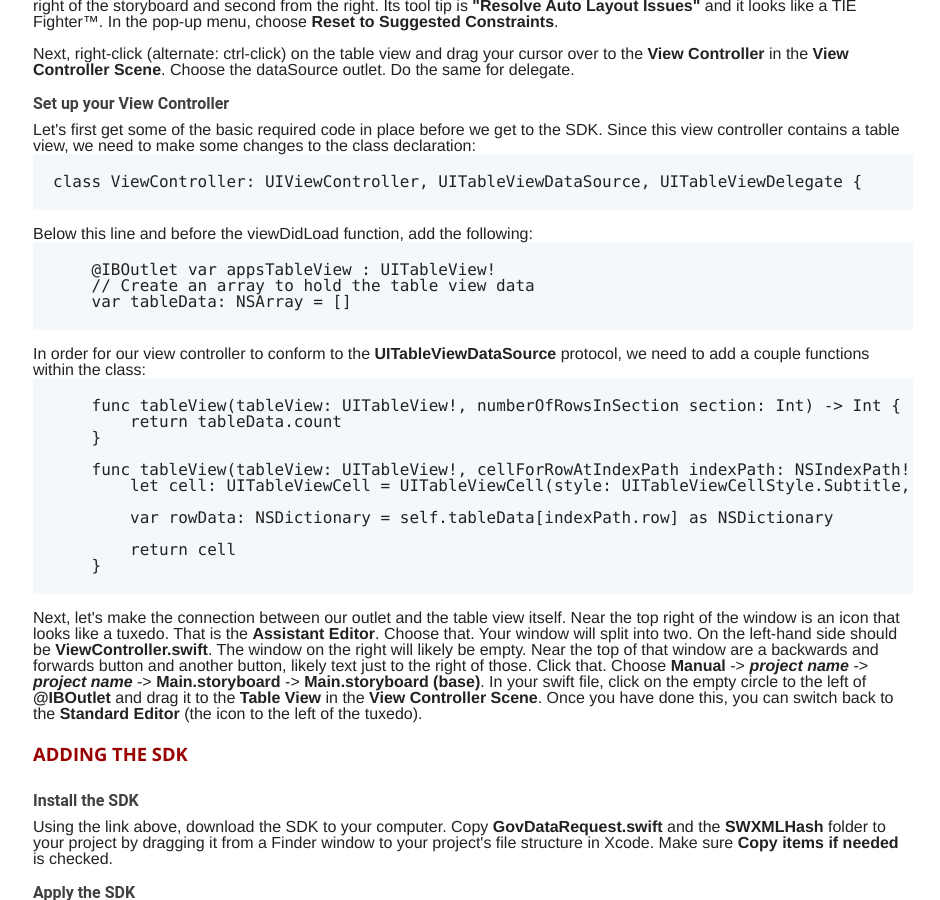
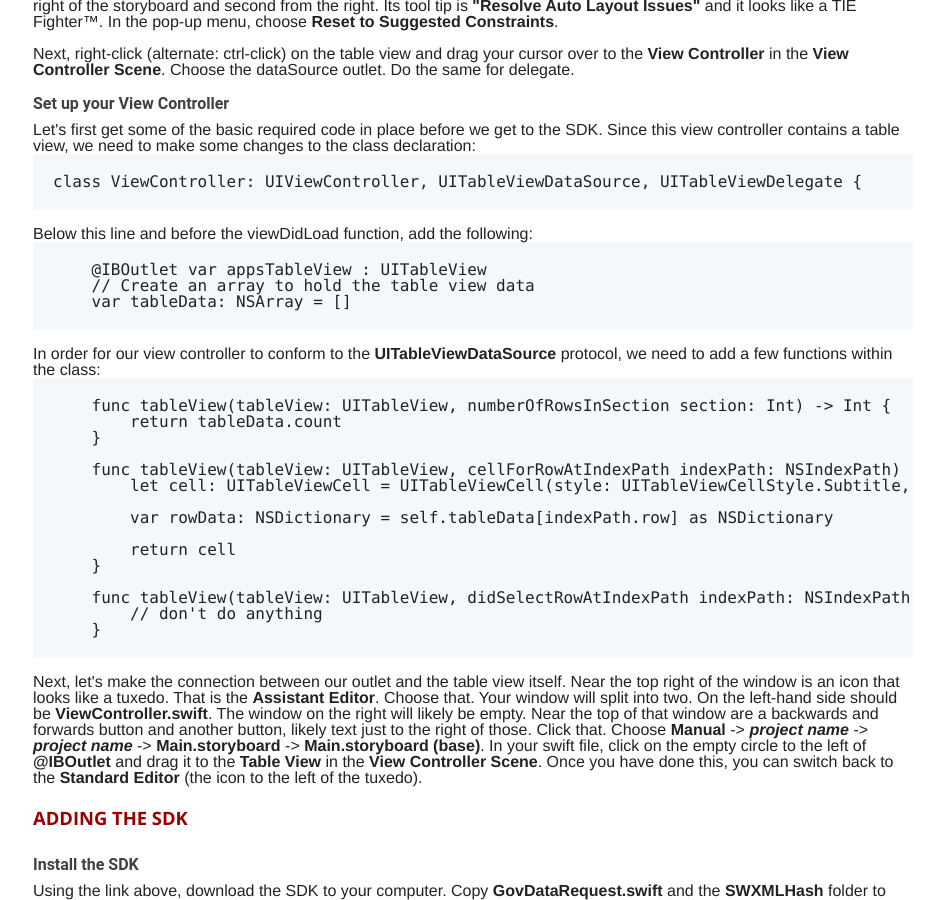
Before and after one commit to USDepartmentofLabor/Swift-Sample-App, a Jekyll site: the page built from index.html, in a window 1280 px wide and 900 px high, scrolled down 604 px. Shown: the whole window, without its empty margins (162-1102 px from the left). Built offline with Jekyll 4.4.1, drawn with Linux system fonts in a browser that asks for light colours; nearby versions of some CDN libraries; some of the changed text lies outside the part shown.

Commit message:
Updated UITableView methods for Xcode 6 Beta 7

```diff
--- a/index.html
+++ b/index.html
@@ -30,22 +30,27 @@ Let's first get some of the basic required code in place before we get to the SD
 
 <pre class="prettyprint">class ViewController: UIViewController, UITableViewDataSource, UITableViewDelegate {</pre><br>
 Below this line and before the viewDidLoad function, add the following:
-<pre class="prettyprint">    @IBOutlet var appsTableView : UITableView!
+<pre class="prettyprint">    @IBOutlet var appsTableView : UITableView
     // Create an array to hold the table view data
     var tableData: NSArray = []
 </pre><br>
-In order for our view controller to conform to the <strong>UITableViewDataSource</strong> protocol, we need to add a couple functions within the class:
-<pre class="prettyprint">    func tableView(tableView: UITableView!, numberOfRowsInSection section: Int) -> Int {
+In order for our view controller to conform to the <strong>UITableViewDataSource</strong> protocol, we need to add a few functions within the class:
+<pre class="prettyprint">    func tableView(tableView: UITableView, numberOfRowsInSection section: Int) -> Int {
         return tableData.count
     }
 
-    func tableView(tableView: UITableView!, cellForRowAtIndexPath indexPath: NSIndexPath!) -> UITableViewCell! {
+    func tableView(tableView: UITableView, cellForRowAtIndexPath indexPath: NSIndexPath) -> UITableViewCell {
         let cell: UITableViewCell = UITableViewCell(style: UITableViewCellStyle.Subtitle, reuseIdentifier: "MyTestCell")
 
         var rowData: NSDictionary = self.tableData[indexPath.row] as NSDictionary
 
         return cell
     }
+
+    func tableView(tableView: UITableView, didSelectRowAtIndexPath indexPath: NSIndexPath) {
+        // don't do anything
+    }
+
 </pre><br>
 Next, let's make the connection between our outlet and the table view itself.  Near the top right of the window is an icon that looks like a tuxedo.  That is the <strong>Assistant Editor</strong>.  Choose that.  Your window will split into two.  On the left-hand side should be <strong>ViewController.swift</strong>.  The window on the right will likely be empty.  Near the top of that window are a backwards and forwards button and another button, likely text just to the right of those.  Click that.  Choose <strong>Manual</strong> -&gt; <strong><i>project name</i></strong> -&gt; <strong><i>project name</i></strong> -&gt; <strong>Main.storyboard</strong> -&gt; <strong>Main.storyboard (base)</strong>.  In your swift file, click on the empty circle to the left of <strong>@IBOutlet</strong> and drag it to the <strong>Table View</strong> in the <strong>View Controller Scene</strong>.  Once you have done this, you can switch back to the <strong>Standard Editor</strong> (the icon to the left of the tuxedo).
 </div>
@@ -99,13 +104,13 @@ Back up in the <strong>viewDidLoad</strong> function, add the following:
         firstRequest.callAPIMethod(method: "DOLAgency/Agencies", arguments: arguments)
 </pre><br>
 <h4 class="subtitle">Modify the Table View Functions</h4>
-Add the following right above the return statement in <strong>func tableView(tableView: UITableView!, cellForRowAtIndexPath indexPath: NSIndexPath!) -> UITableViewCell!</strong>
+Add the following right above the return statement in <strong>func tableView(tableView: UITableView, cellForRowAtIndexPath indexPath: NSIndexPath) -> UITableViewCell</strong>
 
-<pre class="prettyprint">        cell.textLabel.text = rowData["Agency"] as String
+<pre class="prettyprint">        cell.textLabel?.text = rowData["Agency"] as? String
 
         var agencyName: NSString = rowData["AgencyFullName"] as NSString
 
-        cell.detailTextLabel.text = agencyName
+        cell.detailTextLabel?.text = agencyName
 </pre><br>
 You're done.  Run your app!
 </div>
@@ -117,7 +122,7 @@ You're done.  Run your app!
 
 class ViewController: UIViewController, UITableViewDataSource, UITableViewDelegate, GovDataRequestProtocol {
 
-    @IBOutlet var appsTableView : UITableView!
+    @IBOutlet var appsTableView : UITableView
     // Create an array to hold the table view data
     var tableData: NSArray = []
 
@@ -146,22 +151,26 @@ class ViewController: UIViewController, UITableViewDataSource, UITableViewDelega
         // Dispose of any resources that can be recreated.
     }
 
-    func tableView(tableView: UITableView!, numberOfRowsInSection section: Int) -> Int {
+    func tableView(tableView: UITableView, numberOfRowsInSection section: Int) -> Int {
         return tableData.count
     }
 
-    func tableView(tableView: UITableView!, cellForRowAtIndexPath indexPath: NSIndexPath!) -> UITableViewCell! {
+    func tableView(tableView: UITableView, cellForRowAtIndexPath indexPath: NSIndexPath) -> UITableViewCell {
         let cell: UITableViewCell = UITableViewCell(style: UITableViewCellStyle.Subtitle, reuseIdentifier: "MyTestCell")
 
         var rowData: NSDictionary = self.tableData[indexPath.row] as NSDictionary
 
-        cell.textLabel.text = rowData["Agency"] as String
+        cell.textLabel?.text = rowData["Agency"] as? String
 
         var agencyName: NSString = rowData["AgencyFullName"] as NSString
 
-        cell.detailTextLabel.text = agencyName
+        cell.detailTextLabel?.text = agencyName
 
         return cell
+    }
+
+    func tableView(tableView: UITableView, didSelectRowAtIndexPath indexPath: NSIndexPath) {
+        // don't do anything
     }
 
     func didCompleteWithError (errorMessage: String) {
```
